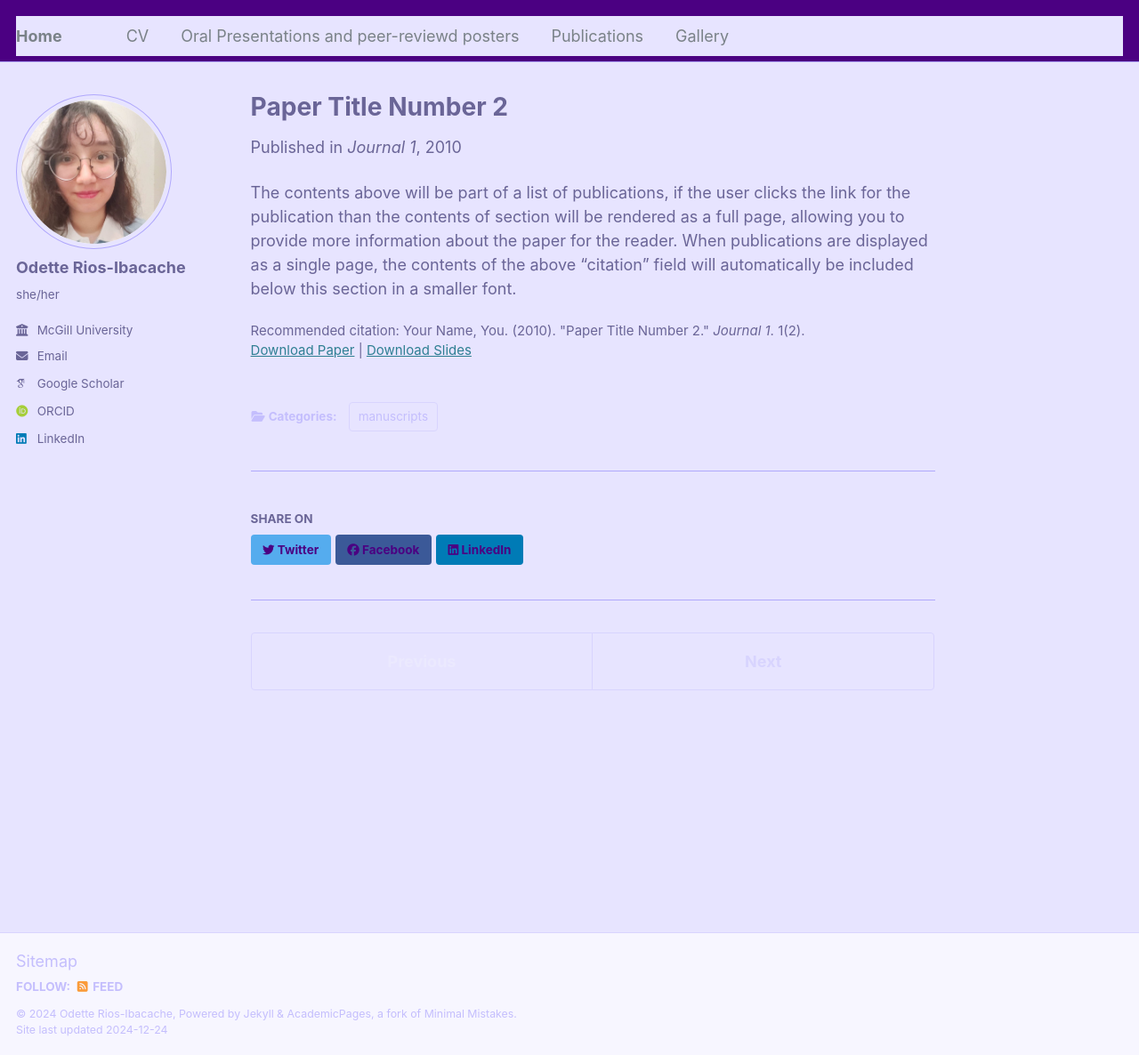
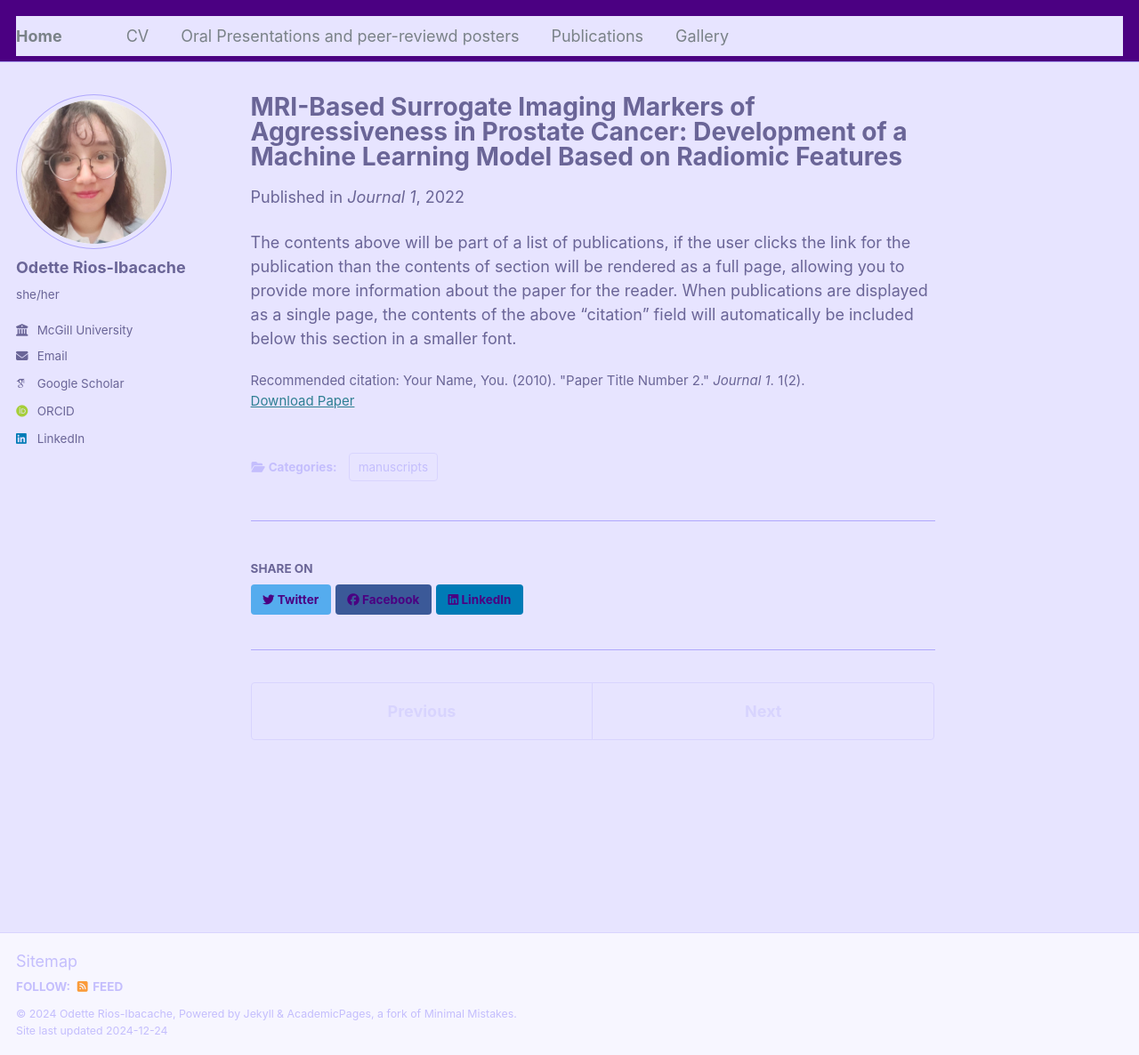
Before and after one commit to OdetteRiosI/odetteriosi.github.io, a Jekyll site: the page built from _publications/2010-10-01-paper-title-number-2.md, in a window 1280 px wide and 1186 px high. Shown: the whole window at 89% size. Built offline with Jekyll 4.4.1, drawn with Linux system fonts in a browser that asks for light colours; some web fonts are replaced.

Commit message:
Update 2010-10-01-paper-title-number-2.md

```diff
--- a/_publications/2010-10-01-paper-title-number-2.md
+++ b/_publications/2010-10-01-paper-title-number-2.md
@@ -1,13 +1,12 @@
 ---
-title: "Paper Title Number 2"
+title: "MRI-Based Surrogate Imaging Markers of Aggressiveness in Prostate Cancer: Development of a Machine Learning Model Based on Radiomic Features"
 collection: publications
 category: manuscripts
-permalink: /publication/2010-10-01-paper-title-number-2
+permalink: /publication/paper-number-1
 excerpt: 'This paper is about the number 2. The number 3 is left for future work.'
-date: 2010-10-01
+date: 2022-08-28
 venue: 'Journal 1'
-slidesurl: 'http://academicpages.github.io/files/slides2.pdf'
-paperurl: 'http://academicpages.github.io/files/paper2.pdf'
+paperurl: 'https://doi.org/10.3390/diagnostics13172779'
 citation: 'Your Name, You. (2010). &quot;Paper Title Number 2.&quot; <i>Journal 1</i>. 1(2).'
 ---
 
```
